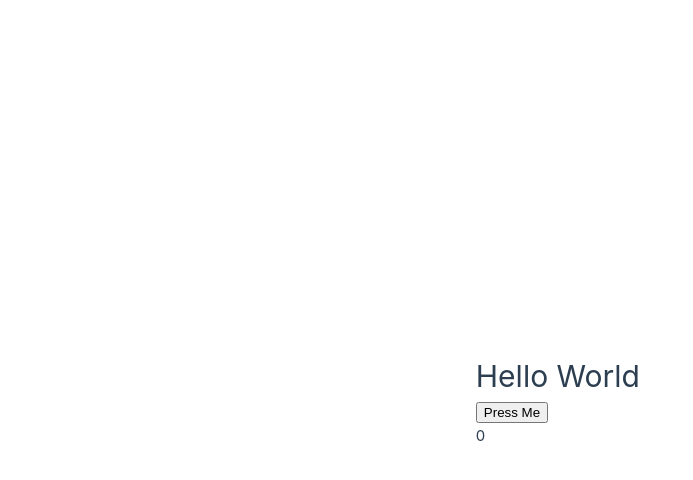
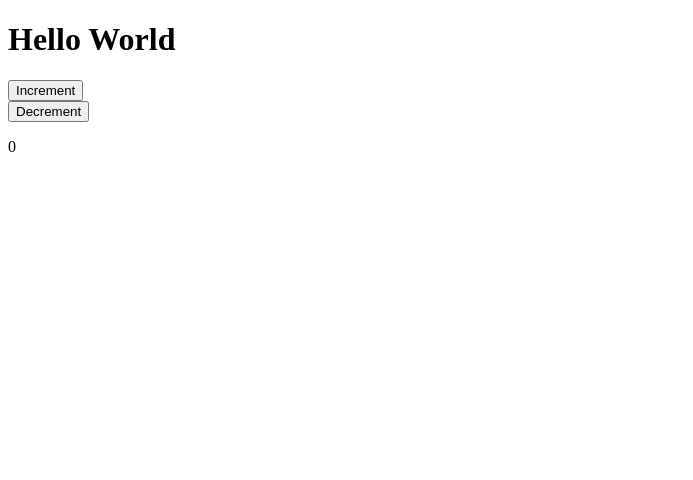
Before and after one commit to locb65/Learning_VueJS, a Vue app in the folder vue-learning-project/: page / in a window 1280 px wide. Shown: the top 480 px of the page, without its empty margins (0-693 px from the left). Built offline with nearby package versions, Linux system fonts and the light colour scheme.

Commit message:
changed Button component for dynamic rendering, added decrement method to buttons

```diff
--- a/vue-learning-project/src/App.vue
+++ b/vue-learning-project/src/App.vue
@@ -13,8 +13,11 @@ export default {
   // methods to be exported
   methods: {
     // event listener method for button
-    clickedButton() {
-      this.count++
+    increment() {
+      this.count++;
+    },
+    decrement() {
+      this.count--;
     }
   },
   // data is used to handle state in VueJs
@@ -36,7 +39,11 @@ export default {
     <!-- :count="count" is passing the prop from the data function to the child component of Button -->
     <!-- :count="count" is analogous to count={count} in reactjs
     and it is also a shorthand version of v-bind:count='count' -->
-    <Button @click="clickedButton" :count="count"/>
+    <!-- Added another button to decrement count -->
+    <!-- the Text Increment and Decrement is rendered to UI due to <slot> tag in child component.
+      Without the slot tag, What is hardcoded in the child component will be rendered instead for both buttons -->
+    <Button @click="increment" :count="count">Increment</Button>
+    <Button @click="decrement" :count="count">Decrement</Button>
     <p>{{ count }}</p>
   </div>
 </template>
--- a/vue-learning-project/src/components/Button.vue
+++ b/vue-learning-project/src/components/Button.vue
@@ -3,7 +3,8 @@
 <template>
     <div>
         <button>
-            Press Me
+            <!-- <slot> tag allows for flexiblity in the rendering of component content -->
+            <slot></slot>
         </button>
     </div>
 </template>
--- a/vue-learning-project/src/main.js
+++ b/vue-learning-project/src/main.js
@@ -1,6 +1,5 @@
 import { createApp } from 'vue'
 import App from './App.vue'
 
-import './assets/main.css'
 
 createApp(App).mount('#app')
```
